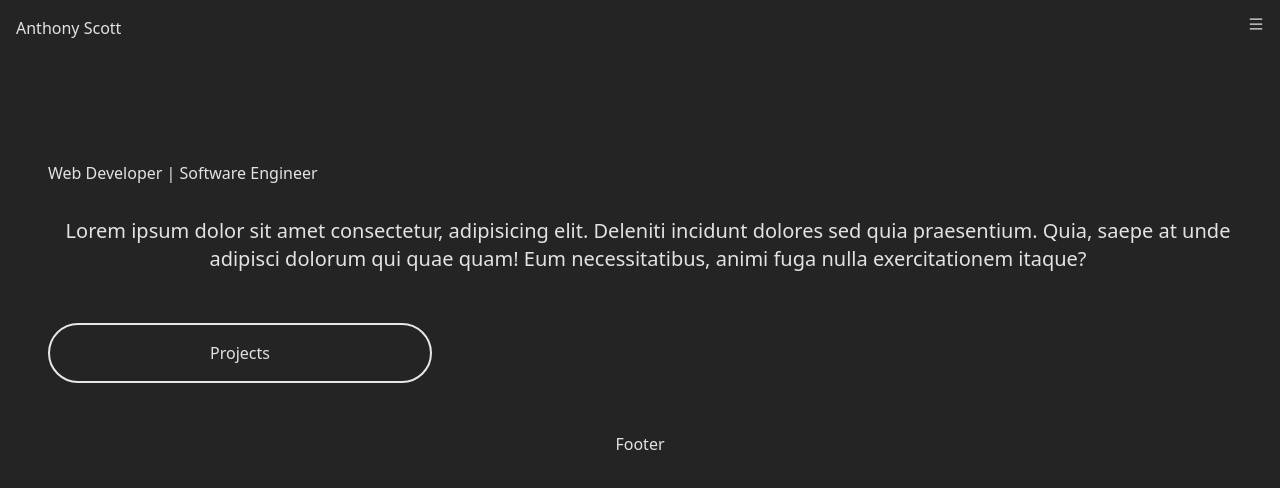
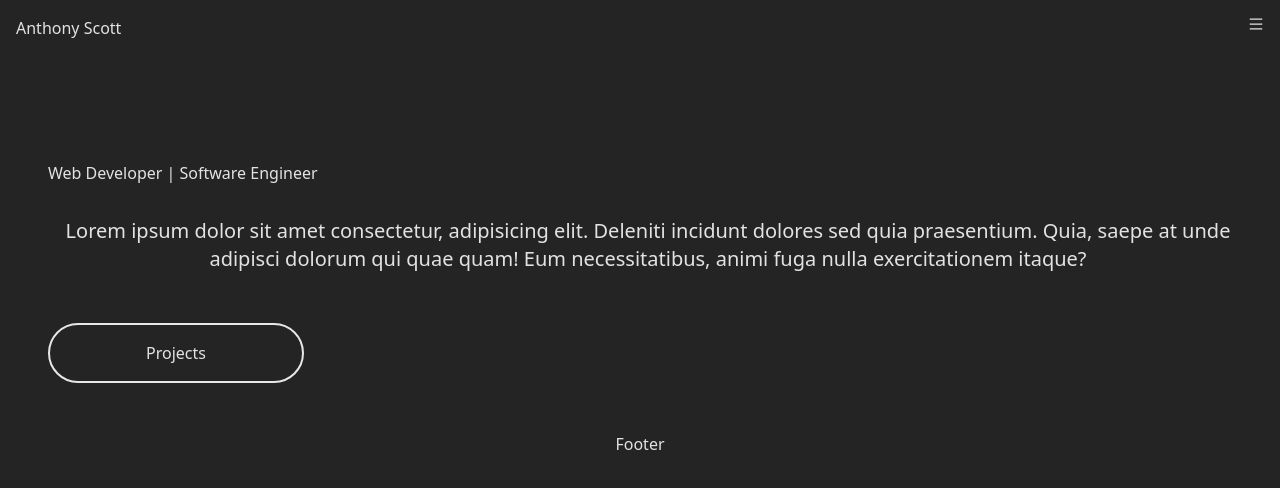
Before and after one commit to Madfarm/MERN-portfolio, a React (Vite) app in the folder frontend/: page / in a window 1280 px wide. Shown: the top 488 px of the page. Built offline with nearby package versions, Linux system fonts and the light colour scheme.

Commit message:
Style intro card

```diff
--- a/frontend/src/pages/Home.tsx
+++ b/frontend/src/pages/Home.tsx
@@ -1,3 +1,5 @@
+import { Link } from "react-router-dom";
+
 export default function Home() {
     return (
         <section>
@@ -6,7 +8,9 @@
                     <h2 className="mt-4 ml-4 ">Web Developer | Software Engineer </h2>
                     <p className="text-xl mt-4 ml-4 p-4">Lorem ipsum dolor sit amet consectetur, adipisicing elit. Deleniti incidunt dolores sed quia praesentium. Quia, saepe at unde adipisci dolorum qui quae quam! Eum necessitatibus, animi fuga nulla exercitationem itaque?</p>
                 </div>
-                <button className="rounded-full border-2 p-4 max-w-sm mb-4 ml-4 hover:bg-gray-400">Projects</button>
+                <Link to="/projects" className="flex flex-start">
+                <button className="rounded-full border-2 p-4 w-64 mb-4 ml-4 hover:bg-gray-400">Projects</button>
+                </Link>
             </div>
         </section>
 
```
